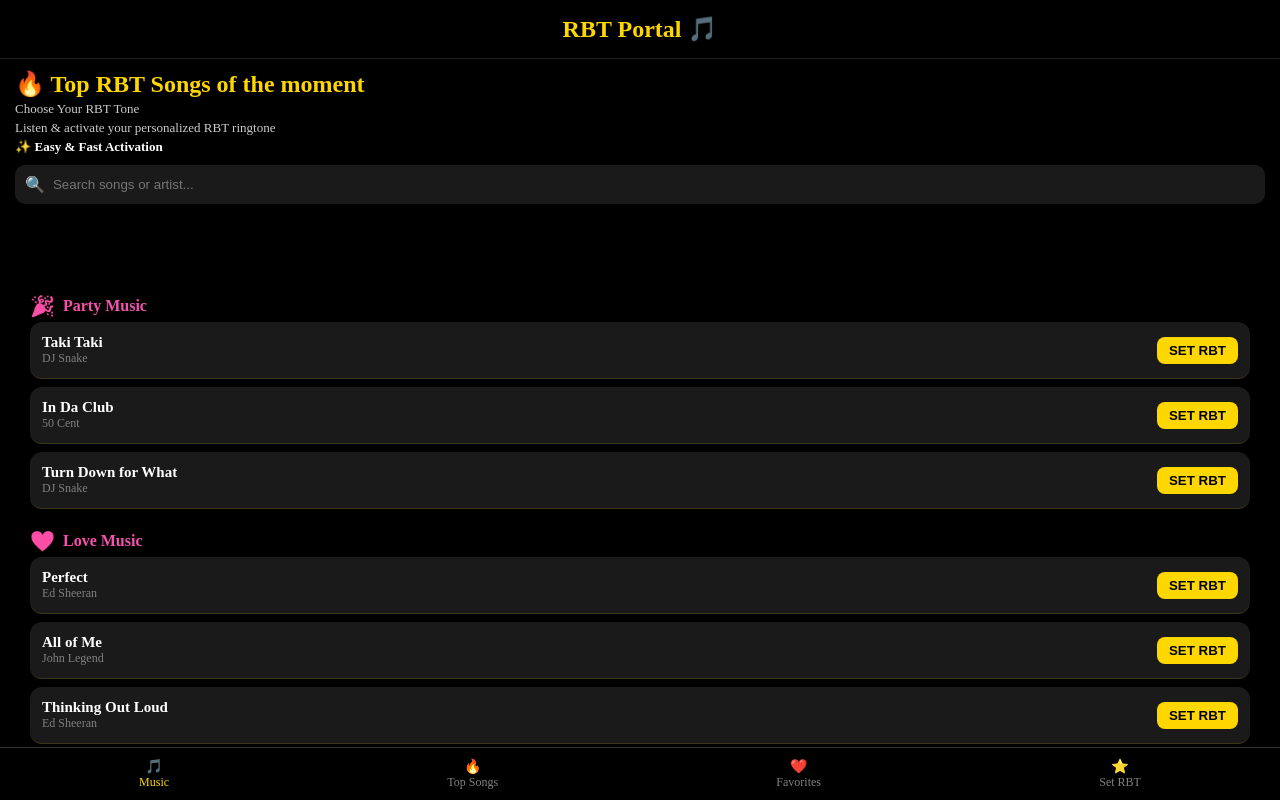
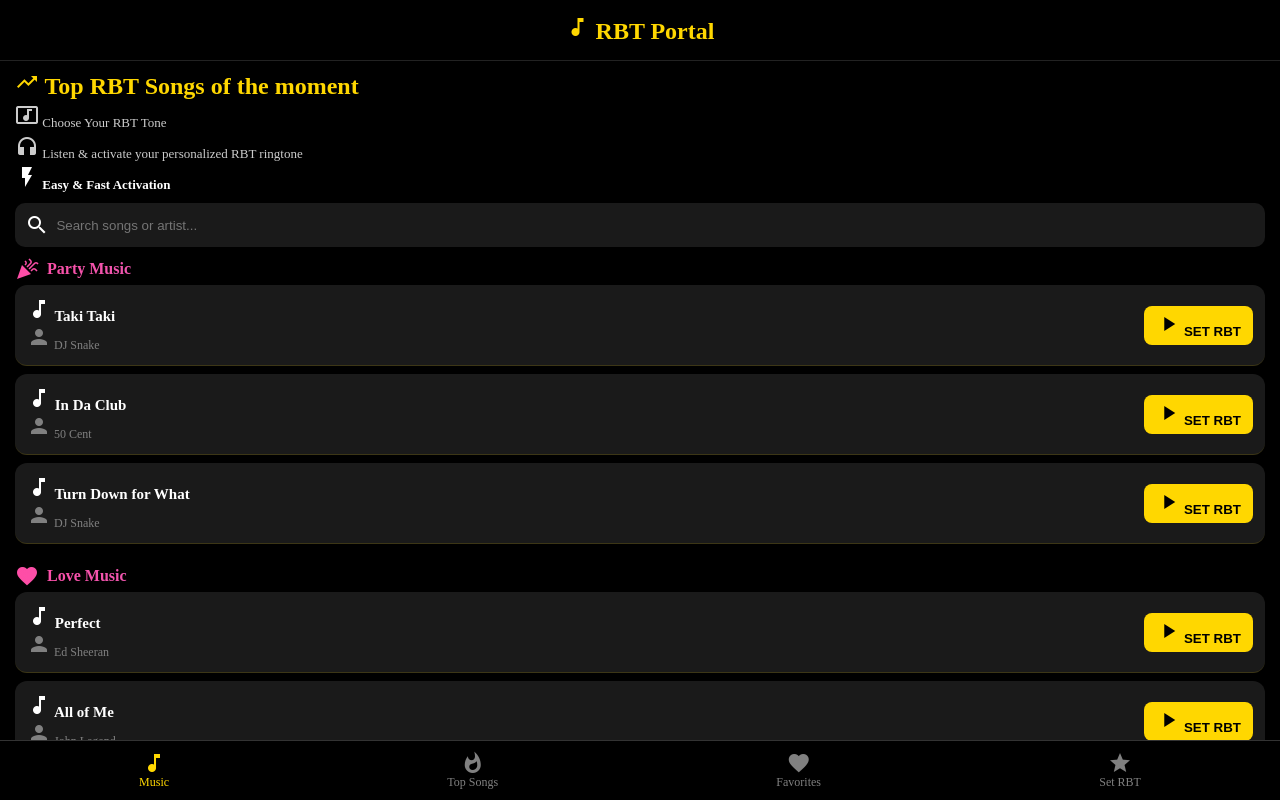
Before and after one commit to clickrtechnologies/rbt_portal, an Angular app: page /music in a window 1280 px wide. Built offline with nearby package versions, Linux system fonts and the light colour scheme.

Commit message:
UI improvements: added material icons for categories, updated layout and header enhancements

```diff
--- a/src/app/Features/music/music.component.html
+++ b/src/app/Features/music/music.component.html
@@ -2,73 +2,101 @@
 
   <!-- HEADER -->
   <div class="header">
-    <h2>RBT Portal 🎵</h2>
+    <h2>
+      <mat-icon>music_note</mat-icon>
+      RBT Portal
+    </h2>
   </div>
 
-   <!-- SCROLLABLE AREA START -->
   <div class="content">
 
     <!-- HEADER TEXT -->
     <div class="header-text">
-    <h2>🔥 Top RBT Songs of the moment</h2>
-    <p>Choose Your RBT Tone</p>
-    <p>Listen & activate your personalized RBT ringtone</p>
-    <p class="highlight">✨ Easy & Fast Activation</p>
+      <h2>
+        <mat-icon>trending_up</mat-icon>
+        Top RBT Songs of the moment
+      </h2>
+
+      <p>
+        <mat-icon>music_video</mat-icon>
+        Choose Your RBT Tone
+      </p>
+
+      <p>
+        <mat-icon>headphones</mat-icon>
+        Listen & activate your personalized RBT ringtone
+      </p>
+
+      <p class="highlight">
+        <mat-icon>flash_on</mat-icon>
+        Easy & Fast Activation
+      </p>
     </div>
 
     <!-- SEARCH -->
     <div class="search-bar">
-    🔍
+      <mat-icon>search</mat-icon>
       <input type="text" placeholder="Search songs or artist..." />
     </div>
 
+    <!-- CATEGORIES START -->
 
-<!-- CONTENT WRAPPER (ADD THIS) -->
-<div class="content">
-
-
-
-<!-- CATEGORIES START -->
+    <!-- PARTY MUSIC -->
     <div class="category" *ngFor="let cat of categories">
 
-  <!-- CATEGORY TITLE -->
       <h3 class="section-title">
-    <span class="icon">{{cat.icon}}</span>
+        <mat-icon>{{ getIcon(cat.title) }}</mat-icon>
         {{ cat.title }}
       </h3>
 
-  <!-- SONG LIST INSIDE CATEGORY -->
       <div class="song-card" *ngFor="let s of cat.songs">
 
         <div class="info">
-      <h3>{{ s.name }}</h3>
-      <p>{{ s.artist }}</p>
+          <h3>
+            <mat-icon>music_note</mat-icon>
+            {{ s.name }}
+          </h3>
+
+          <p>
+            <mat-icon>person</mat-icon>
+            {{ s.artist }}
+          </p>
         </div>
 
-    <button>SET RBT</button>
+        <button>
+          <mat-icon>play_arrow</mat-icon>
+          SET RBT
+        </button>
 
       </div>
 
     </div>
+
     <!-- CATEGORIES END -->
+
+  </div>
 
   <!-- BOTTOM NAV -->
   <div class="bottom-nav">
 
     <div class="nav-item active">
-      🎵 <span>Music</span>
+      <mat-icon>music_note</mat-icon>
+      <span>Music</span>
     </div>
 
     <div class="nav-item">
-      🔥 <span>Top Songs</span>
+      <mat-icon>whatshot</mat-icon>
+      <span>Top Songs</span>
     </div>
 
     <div class="nav-item">
-      ❤️ <span>Favorites</span>
+      <mat-icon>favorite</mat-icon>
+      <span>Favorites</span>
     </div>
 
     <div class="nav-item">
-      ⭐ <span>Set RBT</span>
+      <mat-icon>star</mat-icon>
+      <span>Set RBT</span>
     </div>
 
   </div>
--- a/src/app/Features/music/music.component.ts
+++ b/src/app/Features/music/music.component.ts
@@ -1,10 +1,11 @@
 import { Component } from '@angular/core';
 import { CommonModule } from '@angular/common';
+import { MatIconModule } from '@angular/material/icon';
 
 @Component({
   selector: 'app-music',
   standalone: true,
-  imports: [CommonModule],
+  imports: [CommonModule, MatIconModule],
   templateUrl: './music.component.html',
   styleUrls: ['./music.component.scss']
 })
@@ -89,5 +90,17 @@
     ]
   }
 ];
+getIcon(title: string): string {
+  switch (title) {
+    case 'Party Music': return 'celebration';
+    case 'Love Music': return 'favorite';
+    case 'Sad Songs': return 'sentiment_dissatisfied';
+    case 'Emotional Songs': return 'healing';
+    case 'Bhakti Songs': return 'self_improvement';
+    case 'Trending Songs': return 'trending_up';
+    case 'Latest Songs': return 'new_releases';
+    default: return 'music_note';
+  }
+}
 
 }
--- a/src/index.html
+++ b/src/index.html
@@ -6,6 +6,9 @@
   <base href="/">
   <meta name="viewport" content="width=device-width, initial-scale=1">
   <link rel="icon" type="image/x-icon" href="favicon.ico">
+<link href="https://fonts.googleapis.com/icon?family=Material+Icons" rel="stylesheet">
+
+
 </head>
 <body>
   <app-root></app-root>
```
Lines whose indentation alone changed are shown as unchanged.
